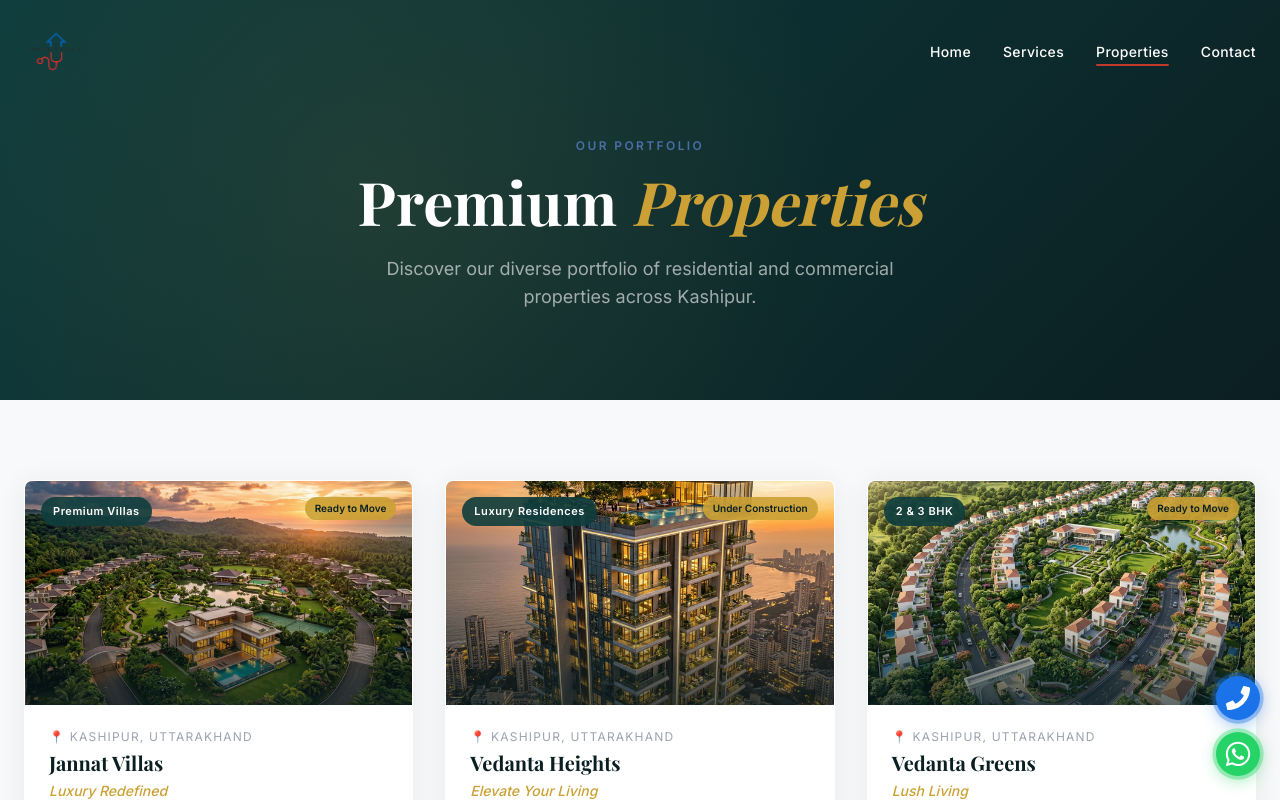
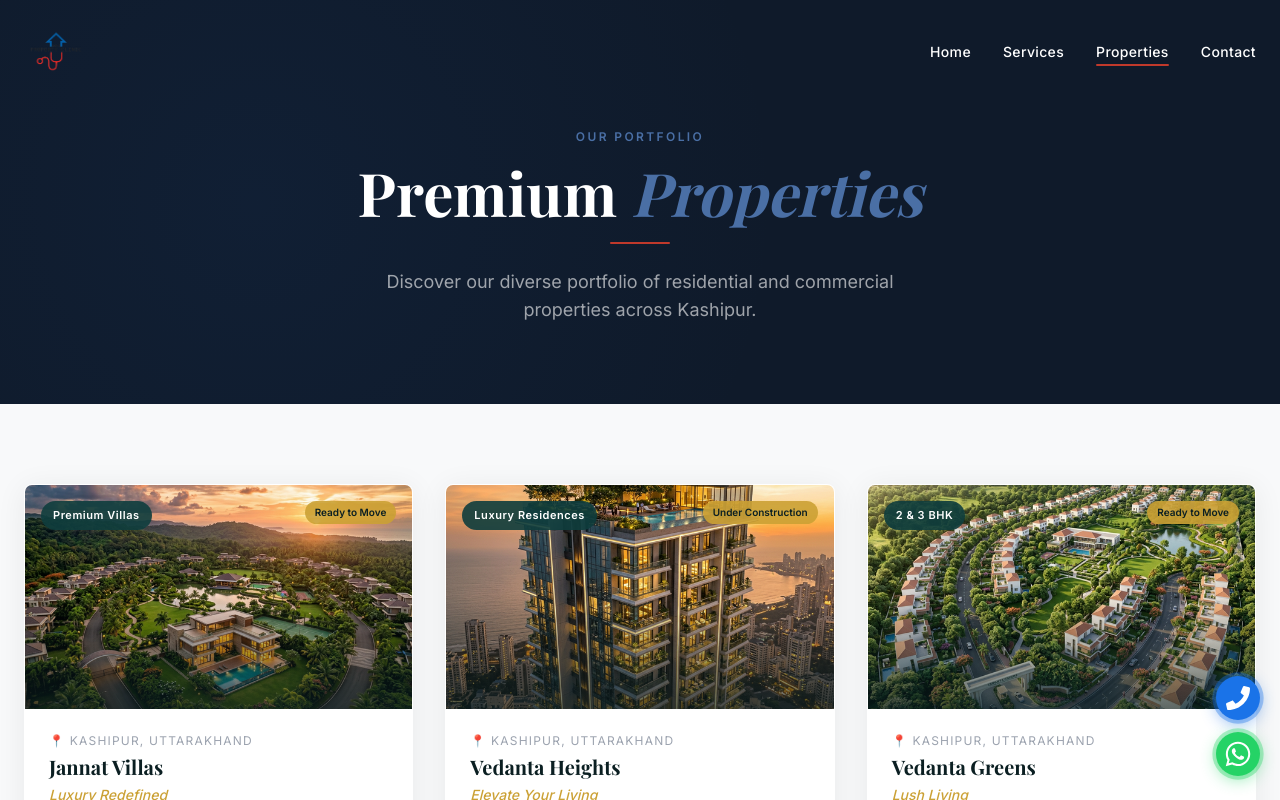
Before and after one commit to yashsaini0759/propertclinic, a React (Vite) app: page /properties in a window 1280 px wide. Shown: the top 800 px of the page. Built offline with nearby package versions, Linux system fonts and the light colour scheme; a web font is replaced by a local one.

Commit message:
feat: apply blue theme to Properties hero, PropertyDetail, ScrollToTopButton

```diff
--- a/src/components/ScrollToTopButton.jsx
+++ b/src/components/ScrollToTopButton.jsx
@@ -36,16 +36,16 @@ export default function ScrollToTopButton() {
                         width: 46,
                         height: 46,
                         borderRadius: '50%',
-                        background: 'linear-gradient(135deg, #0F3D3E, #1C5A5B)',
-                        border: '1.5px solid rgba(203,161,53,0.5)',
-                        color: '#CBA135',
+                        background: 'linear-gradient(135deg, #1E4D8F, #4A6FA5)',
+                        border: '1.5px solid rgba(74,111,165,0.6)',
+                        color: '#fff',
                         display: 'flex',
                         alignItems: 'center',
                         justifyContent: 'center',
                         cursor: 'pointer',
-                        boxShadow: '0 4px 20px rgba(15,61,62,0.5)',
+                        boxShadow: '0 4px 20px rgba(30,77,143,0.45)',
                     }}
-                    whileHover={{ scale: 1.12, boxShadow: '0 0 20px rgba(203,161,53,0.45)' }}
+                    whileHover={{ scale: 1.12, boxShadow: '0 0 20px rgba(74,111,165,0.6)' }}
                     whileTap={{ scale: 0.92 }}
                 >
                     <FiArrowUp size={20} strokeWidth={2.5} />
--- a/src/pages/Properties.jsx
+++ b/src/pages/Properties.jsx
@@ -10,10 +10,10 @@ export default function Properties() {
             {/* Hero */}
             <section
                 className="relative pt-32 pb-20 px-4 sm:px-6 flex items-center justify-center min-h-[50vh] overflow-hidden"
-                style={{ background: 'linear-gradient(135deg, #0F3D3E, #0B1F22)' }}
+                style={{ background: '#0F1A2A' }}
             >
                 <div className="absolute inset-0 opacity-10"
-                    style={{ backgroundImage: 'radial-gradient(circle at 30% 50%, #CBA135 0%, transparent 50%)' }}
+                    style={{ backgroundImage: 'radial-gradient(circle at 20% 50%, #1E4D8F 0%, transparent 50%)' }}
                 />
                 <motion.div
                     initial={{ opacity: 0, y: 40 }}
@@ -24,9 +24,9 @@ export default function Properties() {
                     <p className="section-tag mb-4">Our Portfolio</p>
                     <h1 className="font-heading text-5xl md:text-6xl font-bold text-white mb-5">
                         Premium{' '}
-                        <span className="italic" style={{ color: '#CBA135' }}>Properties</span>
+                        <span className="italic font-bold text-[#4A6FA5]">Properties</span>
                     </h1>
-                    <div className="gold-divider mx-auto mb-6" />
+                    <div className="accent-divider mx-auto mb-6" />
                     <p className="text-white/60 font-body max-w-xl mx-auto text-lg">
                         Discover our diverse portfolio of residential and commercial properties across Kashipur.
                     </p>
--- a/src/pages/PropertyDetail.jsx
+++ b/src/pages/PropertyDetail.jsx
@@ -26,7 +26,7 @@ export default function PropertyDetail() {
     <main>
       {/* ── Hero Banner ── */}
       <section className="relative min-h-[60vh] flex items-end overflow-hidden"
-        style={{ background: '#0B1F22' }}>
+        style={{ background: '#0F1A2A' }}>
         {/* Background Image */}
         <div className="absolute inset-0">
           <img src={property.image} alt={property.name}
@@ -147,7 +147,7 @@ export default function PropertyDetail() {
 
               {/* Info Card */}
               <div className="rounded-2xl p-6 text-white"
-                style={{ background: 'linear-gradient(135deg, #0F3D3E, #0B1F22)', border: '1px solid rgba(203,161,53,0.2)' }}>
+                style={{ background: 'linear-gradient(135deg, #1E4D8F, #0F1A2A)', border: '1px solid rgba(74,111,165,0.25)' }}>
                 <p className="section-tag mb-1">Price</p>
                 <p className="font-heading text-2xl font-bold text-white mb-4">{property.price}</p>
                 <div className="space-y-3 text-sm font-body">
```
